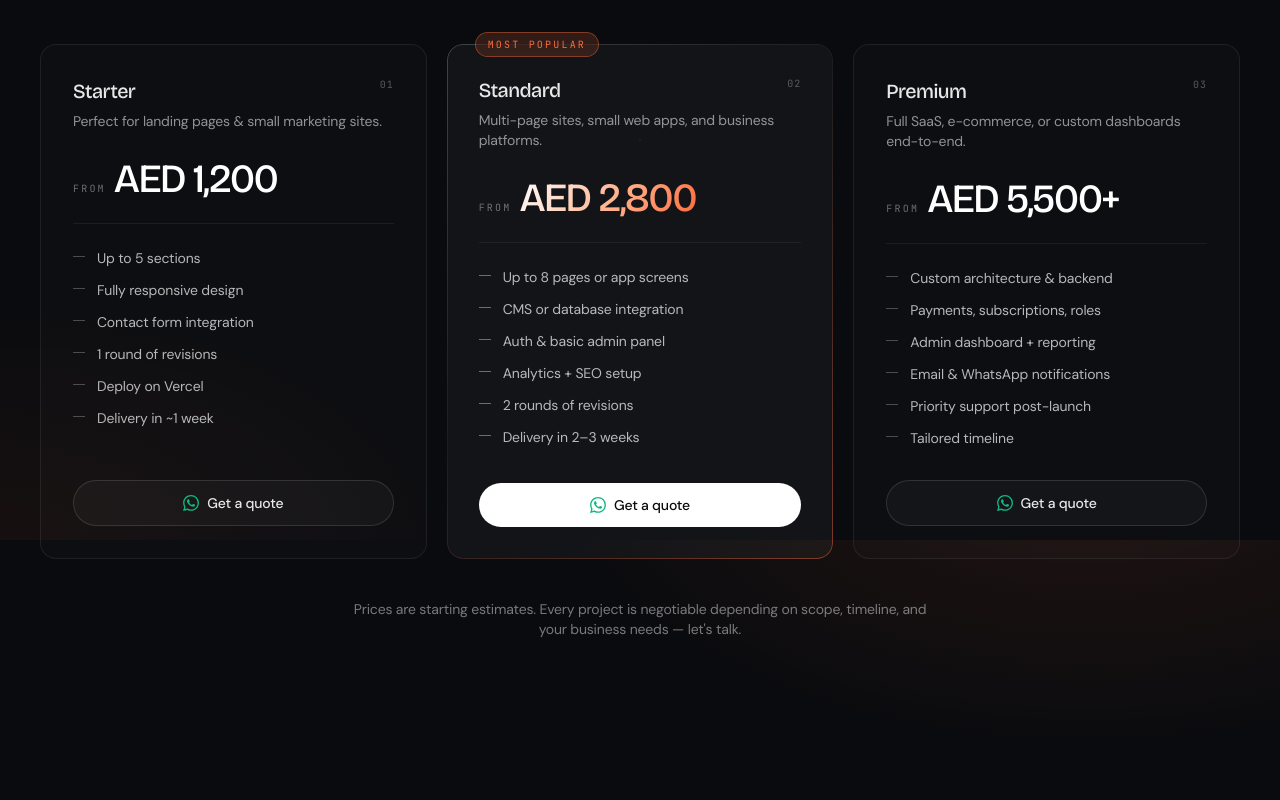
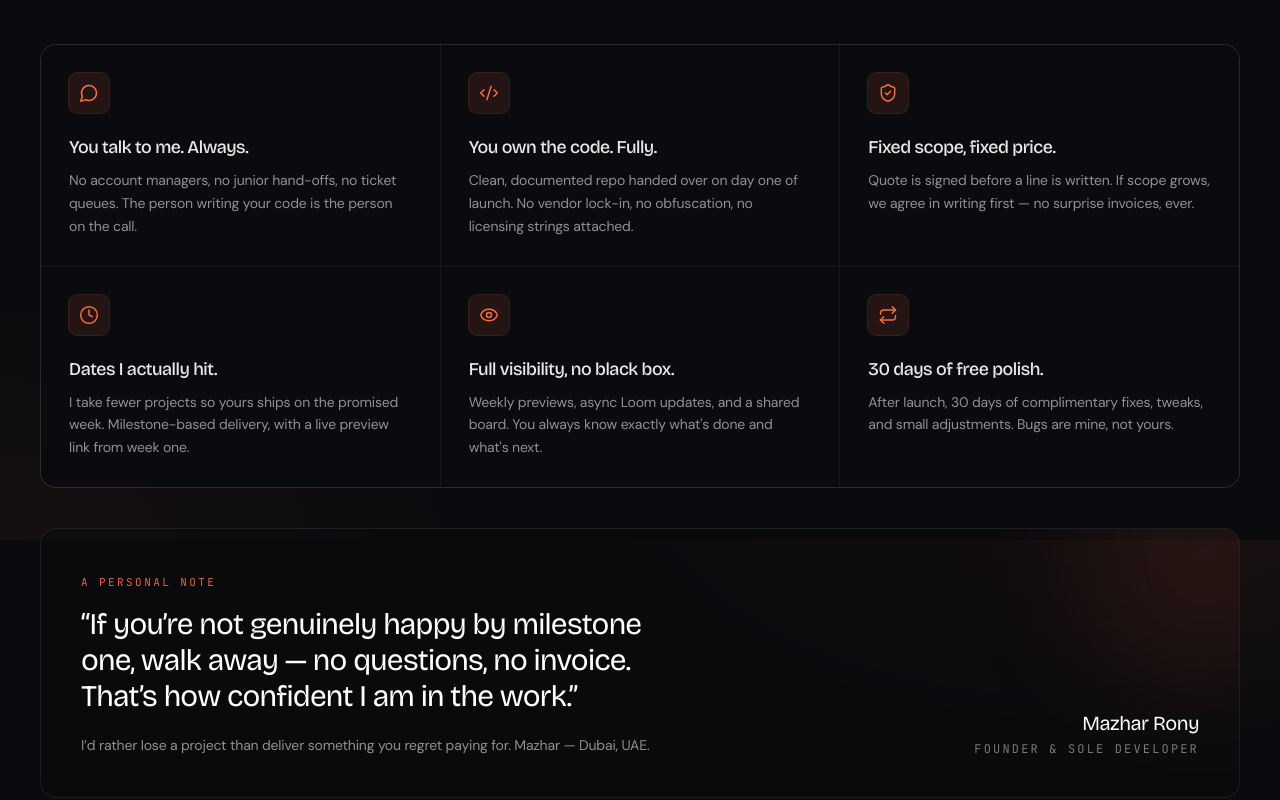
Before and after one commit to Mazharrony/mazhar_rony, a Next.js app: page / in a window 1280 px wide. Shown: the part 6660-7460 px from the top of the page. Built offline with nearby package versions, Linux system fonts and the light colour scheme; no server answers; a web font is replaced by a local one.

Commit message:
feat(trust): add Trust section with pillars and personal guarantee

```diff
--- a/app/page.tsx
+++ b/app/page.tsx
@@ -5,6 +5,7 @@ import { Services } from "@/components/Services";
 import { TechStack } from "@/components/TechStack";
 import { Work } from "@/components/Work";
 import { Process } from "@/components/Process";
+import { Trust } from "@/components/Trust";
 import { Pricing } from "@/components/Pricing";
 import { Testimonials } from "@/components/Testimonials";
 import { FAQ } from "@/components/FAQ";
@@ -22,6 +23,7 @@ export default function Page() {
         <TechStack />
         <Work />
         <Process />
+        <Trust />
         <Pricing />
         <Testimonials />
         <FAQ />
--- a/components/Contact.tsx
+++ b/components/Contact.tsx
@@ -84,7 +84,7 @@ export function Contact() {
     <section id="contact" className="section">
       <div className="container">
         <SectionHeading
-          number="09"
+          number="10"
           eyebrow="Get in touch"
           title="Let's build"
           italic="something good."
--- a/components/FAQ.tsx
+++ b/components/FAQ.tsx
@@ -11,7 +11,7 @@ export function FAQ() {
     <section id="faq" className="section">
       <div className="container max-w-3xl">
         <SectionHeading
-          number="08"
+          number="09"
           eyebrow="FAQ"
           title="Questions,"
           italic="answered."
--- a/components/Pricing.tsx
+++ b/components/Pricing.tsx
@@ -11,7 +11,7 @@ export function Pricing() {
     <section id="pricing" className="section">
       <div className="container">
         <SectionHeading
-          number="06"
+          number="07"
           eyebrow="Pricing"
           title="Honest, affordable,"
           italic="negotiable."
--- a/components/Testimonials.tsx
+++ b/components/Testimonials.tsx
@@ -9,7 +9,7 @@ export function Testimonials() {
     <section id="testimonials" className="section">
       <div className="container">
         <SectionHeading
-          number="07"
+          number="08"
           eyebrow="Kind words"
           title="What clients"
           italic="say."
--- /dev/null
+++ b/components/Trust.tsx
@@ -0,0 +1,127 @@
+"use client";
+import { motion } from "framer-motion";
+import {
+  MessageCircle,
+  Code2,
+  ShieldCheck,
+  Clock,
+  Eye,
+  Repeat,
+} from "lucide-react";
+import { SectionHeading } from "./SectionHeading";
+import { site } from "@/data/site";
+
+const pillars = [
+  {
+    icon: MessageCircle,
+    title: "You talk to me. Always.",
+    body: "No account managers, no junior hand-offs, no ticket queues. The person writing your code is the person on the call.",
+  },
+  {
+    icon: Code2,
+    title: "You own the code. Fully.",
+    body: "Clean, documented repo handed over on day one of launch. No vendor lock-in, no obfuscation, no licensing strings attached.",
+  },
+  {
+    icon: ShieldCheck,
+    title: "Fixed scope, fixed price.",
+    body: "Quote is signed before a line is written. If scope grows, we agree in writing first — no surprise invoices, ever.",
+  },
+  {
+    icon: Clock,
+    title: "Dates I actually hit.",
+    body: "I take fewer projects so yours ships on the promised week. Milestone-based delivery, with a live preview link from week one.",
+  },
+  {
+    icon: Eye,
+    title: "Full visibility, no black box.",
+    body: "Weekly previews, async Loom updates, and a shared board. You always know exactly what's done and what's next.",
+  },
+  {
+    icon: Repeat,
+    title: "30 days of free polish.",
+    body: "After launch, 30 days of complimentary fixes, tweaks, and small adjustments. Bugs are mine, not yours.",
+  },
+];
+
+export function Trust() {
+  return (
+    <section id="trust" className="section">
+      <div className="container">
+        <SectionHeading
+          number="06"
+          eyebrow="Why work with me"
+          title="Trust isn't claimed,"
+          italic="it's engineered."
+          description="Hiring a freelancer is a leap of faith. Here's exactly how I remove the risk — in writing, before we start."
+        />
+
+        <div className="grid md:grid-cols-2 lg:grid-cols-3 gap-px bg-white/[0.06] rounded-2xl overflow-hidden border border-white/[0.07]">
+          {pillars.map((p, i) => {
+            const Icon = p.icon;
+            return (
+              <motion.div
+                key={p.title}
+                initial={{ opacity: 0, y: 16 }}
+                whileInView={{ opacity: 1, y: 0 }}
+                viewport={{ once: true, margin: "-60px" }}
+                transition={{ duration: 0.4, delay: (i % 3) * 0.06 }}
+                className="group relative bg-ink-900 p-7 hover:bg-ink-850 transition-colors"
+              >
+                <div className="flex h-10 w-10 items-center justify-center rounded-lg bg-accent/10 text-accent ring-1 ring-accent/20">
+                  <Icon className="h-5 w-5" strokeWidth={1.75} />
+                </div>
+                <h3 className="mt-5 font-display text-lg font-medium tracking-tight">
+                  {p.title}
+                </h3>
+                <p className="mt-2 text-sm text-white/55 leading-relaxed">
+                  {p.body}
+                </p>
+              </motion.div>
+            );
+          })}
+        </div>
+
+        {/* Personal guarantee */}
+        <motion.div
+          initial={{ opacity: 0, y: 20 }}
+          whileInView={{ opacity: 1, y: 0 }}
+          viewport={{ once: true, margin: "-60px" }}
+          transition={{ duration: 0.5 }}
+          className="relative mt-10 overflow-hidden rounded-2xl border border-white/[0.08] bg-ink-900/60 p-8 md:p-10"
+        >
+          <div
+            aria-hidden
+            className="absolute -top-24 -right-24 h-64 w-64 rounded-full bg-accent/10 blur-3xl"
+          />
+          <div className="relative grid md:grid-cols-[1fr_auto] md:items-end gap-8">
+            <div className="max-w-2xl">
+              <div className="eyebrow mb-4">
+                <span className="text-accent/90">A personal note</span>
+              </div>
+              <p className="font-display text-2xl md:text-3xl leading-snug tracking-tight text-white text-balance">
+                &ldquo;If you&rsquo;re not genuinely happy by milestone one,
+                walk away — no questions, no invoice. That&rsquo;s how
+                confident I am in the work.&rdquo;
+              </p>
+              <p className="mt-5 text-sm text-white/55 leading-relaxed">
+                I&rsquo;d rather lose a project than deliver something you
+                regret paying for. {site.name.split(" ")[0]} — {site.location}.
+              </p>
+            </div>
+            <div className="flex md:flex-col items-start md:items-end gap-4 md:text-right">
+              <div>
+                <div className="font-display text-xl tracking-tight text-white">
+                  {site.name}
+                </div>
+                <div className="text-xs text-white/45 font-mono uppercase tracking-[0.18em] mt-1">
+                  Founder &amp; sole developer
+                </div>
+              </div>
+            </div>
+          </div>
+        </motion.div>
+      </div>
+    </section>
+  );
+}
```
